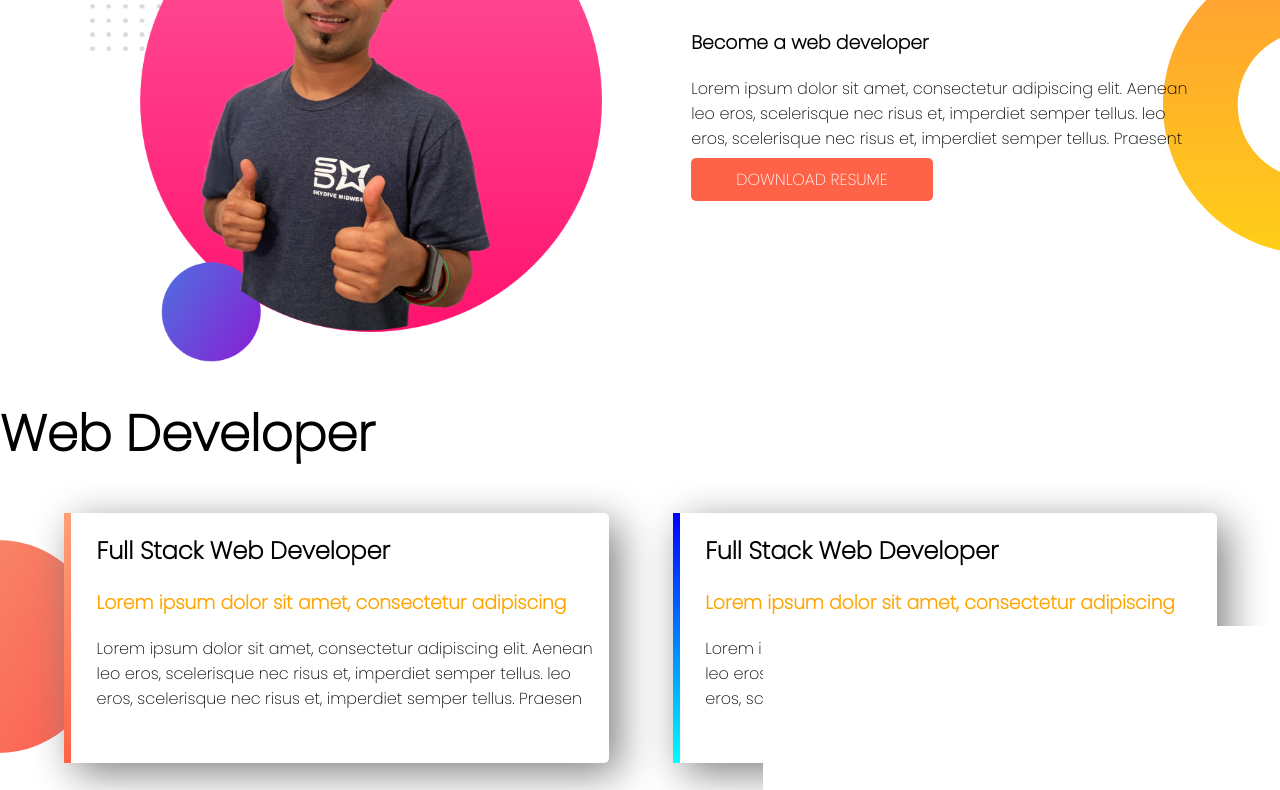
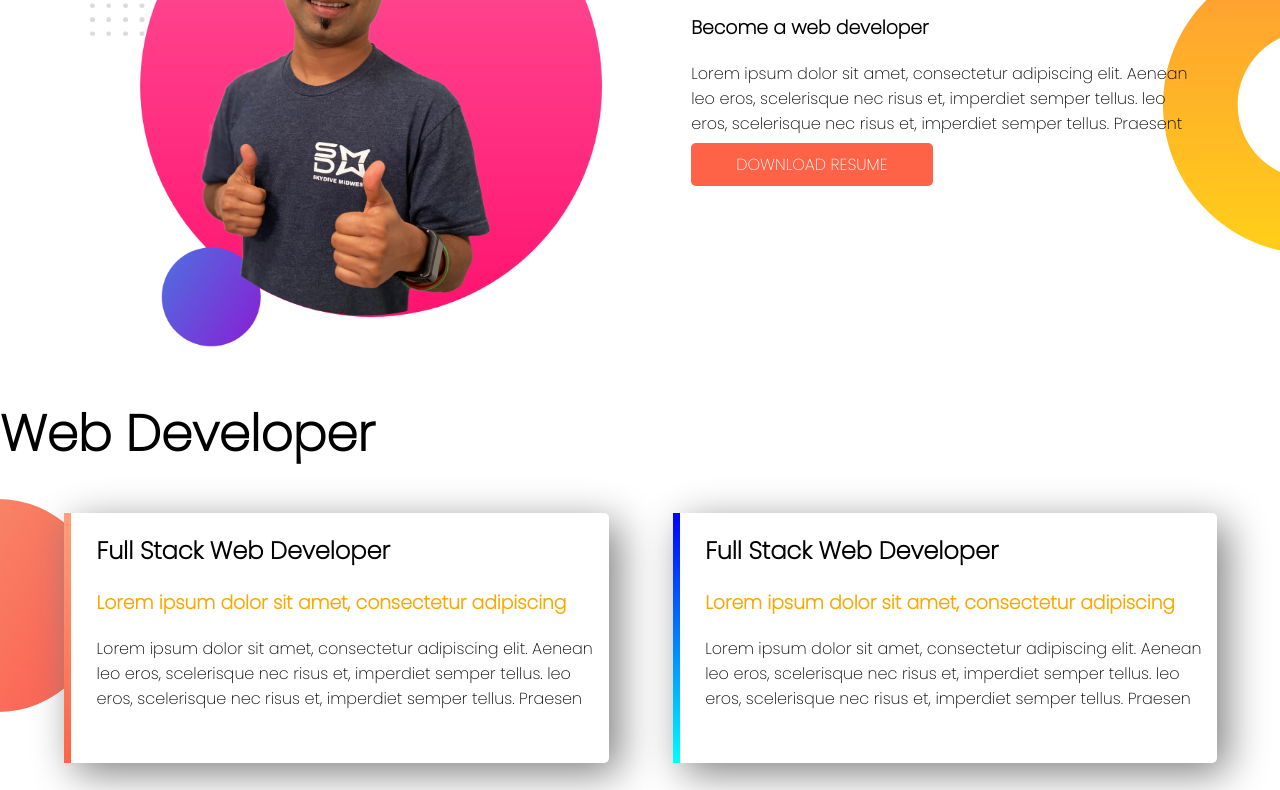
Before and after one commit to basir161261/web-portfolio, a plain HTML site: page index.html in a window 1280 px wide. Shown: the part 645-1435 px from the top of the page. Drawn offline with Linux system fonts and the light colour scheme.

Commit message:
css added

```diff
--- a/style.css
+++ b/style.css
@@ -25,8 +25,8 @@ h1{
 }
 section{
     height: 500px;
-    width: 100%;
-    display: block;
+
+    overflow: hidden;
 }
 .dream-area{
 
```
